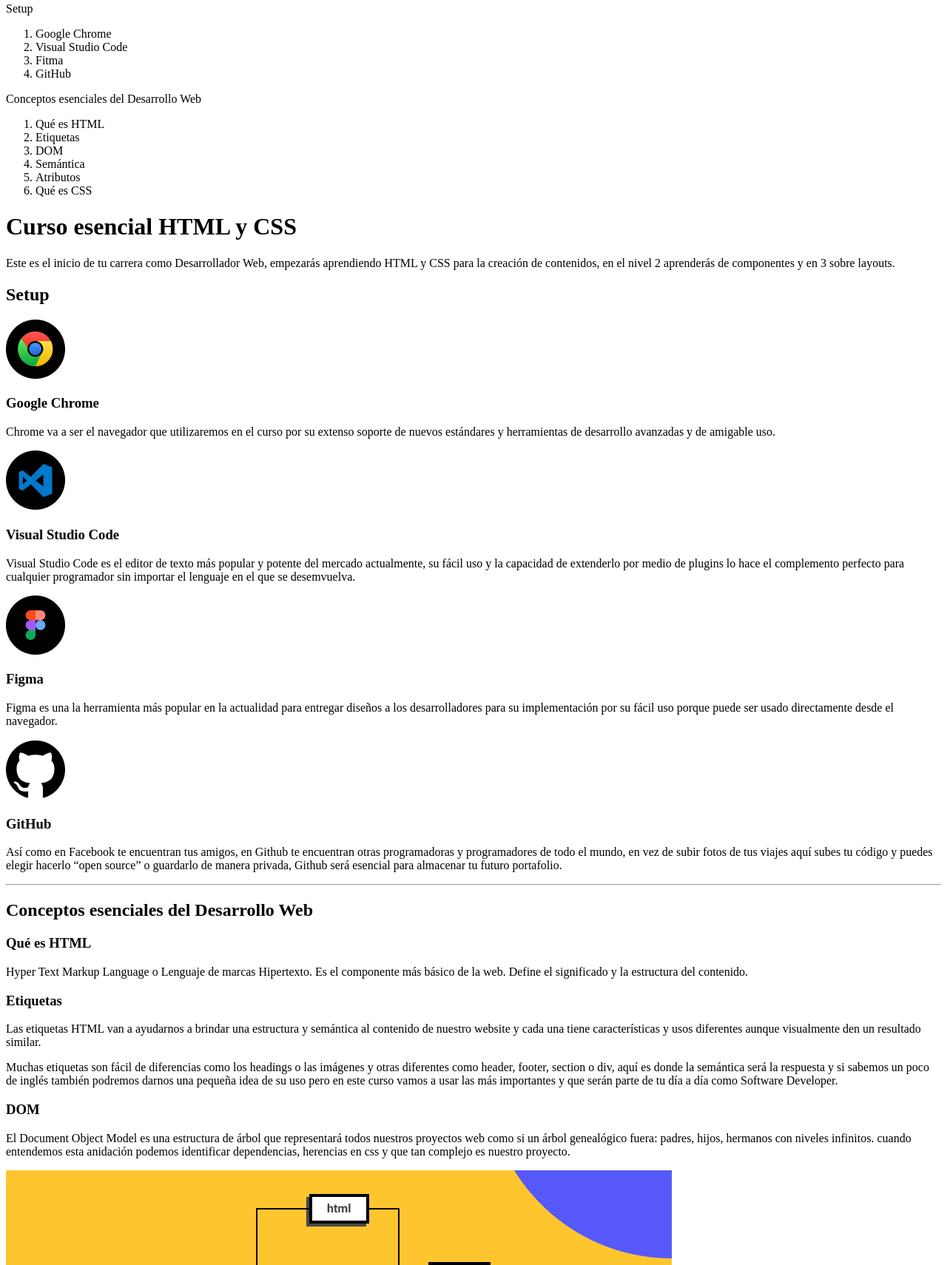
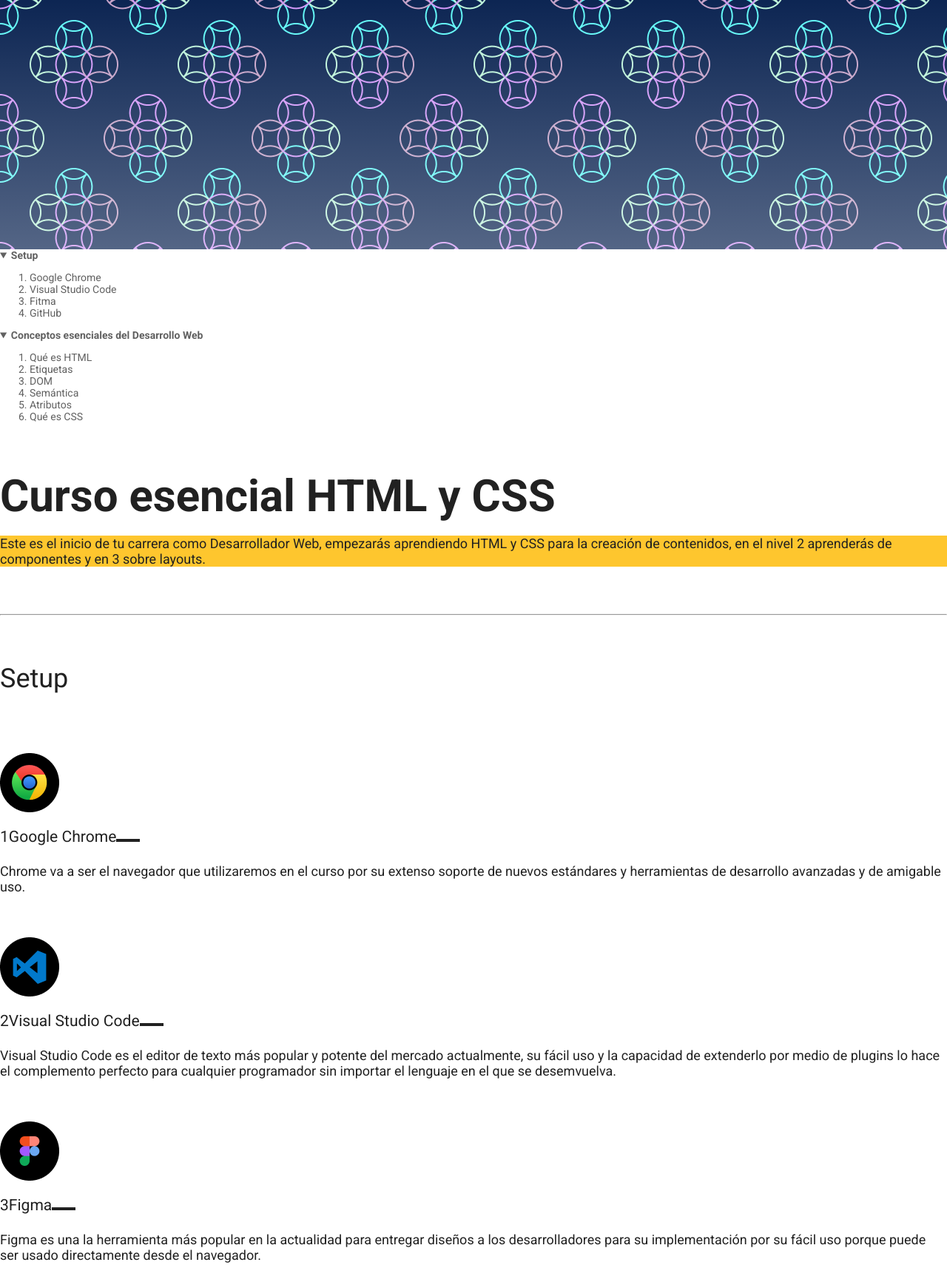
Before and after one commit to Feliannys/curso-esencial-html-css, a plain HTML site: page index.html in a window 1280 px wide. Shown: the part 13-1723 px from the top of the page at 74% size. Drawn offline with Linux system fonts and the light colour scheme.

Commit message:
agregandoMargenes

```diff
--- /dev/null
+++ b/css/styles.css
@@ -0,0 +1,151 @@
+/* @font-face {
+    font-family:"charter";
+    src: url("../fonts/charter-regular.otf");
+    font-style: normal;
+    font-weight: 400;
+}
+
+@font-face {
+    font-family:"charter";
+    src: url("../fonts/charter-italic.otf");
+    font-style: italic;
+    font-weight: 400;
+}
+
+@font-face {
+    font-family:"charter";
+    src: url("../fonts/charter-bold.otf");
+    font-style: normal;
+    font-weight: bold;
+}
+
+@font-face {
+    font-family:"charter";
+    src: url("../fonts/charter-bold-italic.otf");
+    font-style: italic;
+    font-weight: bold;
+}*/
+
+/* La pseudo clase root es el elemento mas superior en el html  */
+:root {
+    font-size: 18px;
+    --gray30: #212121;
+    --gray20: #212429;
+    --gray15: #424242;
+    --gray10: #616161;
+}
+
+body {
+    color: var(--gray30);
+    font-family: 'Roboto', sans-serif;
+    margin: 0;
+
+    /* font-family: "charter"; Asi se agregan fuentes personalizadas */
+}
+
+a {
+    color: var(--gray30);
+}
+
+header{
+    font-size: 14px;
+    color: var(--gray10);
+}
+
+header a {
+    color: var(--gray10);
+    text-decoration: none;
+}
+
+header a:hover{
+    color: var(--gray30);
+}
+
+nav details summary {
+    font-weight: bold;
+}
+
+h1 {
+    font-size: 60px;
+    /* font-size: 3,75em; Equivale a los 60px pasados a em. Se divide 60/16 ya que el HTML viene por defecto con 16px y es el elemento padre del h1. Igual abajo -manito señalando hacia abajo- */
+    margin: 64px 0 16px;
+}
+
+h1 ~ p {
+    background: #FEC62E;
+    margin-bottom: 64px;
+}
+
+hr {
+    margin: 64px 0;
+}
+
+h2{
+    font-size: 2em;
+    margin: 64px 0 40px;
+    font-weight: normal;
+}
+
+h3 {
+    font-size: 1,5em;
+    margin: 16px 0 24px;
+    font-weight: normal;
+}
+
+pre {
+    background: #FEC62E;
+}
+
+blockquote {
+    margin: 32px 0;
+}
+
+.hero {
+    background-image: linear-gradient(to top, rgba(255, 255, 255, .3), transparent), url('../img/patron.png');
+    height: 350px;
+}
+
+.section-content{
+    margin-top: 164px;
+}
+
+.section-content:first-of-type{
+    margin: 0;
+}
+
+.section-content ol li {
+    line-height: 24px;
+}
+
+
+.section-content ul li{
+    margin-bottom: 16px;
+}
+
+.section-content + hr {
+    display: none;
+}
+
+.section-content {
+    counter-reset: titleList;
+}
+
+.section-content h3 {
+    counter-increment: titleList;
+}
+
+.section-content h3::before {
+    content: counter(titleList);
+}
+
+.section-content h3::after {
+    content: '';
+    width: 32px;
+    height: 4px;
+    background: var(--gray30);
+    display: inline-block;
+}
+
+.section-content img {
+    margin-top: 40px;
+}
--- a/index.html
+++ b/index.html
@@ -4,84 +4,122 @@
     <meta charset="UTF-8">
     <meta http-equiv="X-UA-Compatible" content="IE=edge">
     <meta name="viewport" content="width=device-width, initial-scale=1.0">
+    <link rel="stylesheet" href="./css/styles.css">
+    <link rel="preconnect" href="https://fonts.googleapis.com">
+    <link rel="preconnect" href="https://fonts.gstatic.com" crossorigin>
+    <link href="https://fonts.googleapis.com/css2?family=Roboto:ital,wght@0,400;0,700;1,400;1,700&display=swap" rel="stylesheet">
     <title>Document</title>
 </head>
 <body>
+    <div class="hero"></div>
     <header>
         <nav>
-            <p>Setup</p>
+            <details open>
+                <summary> Setup </summary>
                 <ol>
-                <li>Google Chrome</li>
-                <li>Visual Studio Code</li>
-                <li>Fitma</li>
-                <li>GitHub</li>
+                    <li><a href="#google-chrome">Google Chrome</a></li>
+                    <li><a href="#vsc">Visual Studio Code</a></li>
+                    <li><a href="#figma">Fitma</a></li>
+                    <li><a href="#github">GitHub</a></li>
                 </ol>
-            <p>Conceptos esenciales del Desarrollo Web</p>
+            </details>
+            <details open>
+                <summary> Conceptos esenciales del Desarrollo Web </summary>
                 <ol>
-                <li>Qué es HTML</li>
-                <li>Etiquetas</li>
-                <li>DOM</li>
-                <li>Semántica</li>
-                <li>Atributos</li>
-                <li>Qué es CSS</li>
+                    <li><a href="#html">Qué es HTML</a></li>
+                    <li><a href="#etiquetas">Etiquetas</a></li>
+                    <li><a href="#dom">DOM</a></li>
+                    <li><a href="#semantica">Semántica</a></li>
+                    <li><a href="#atributos">Atributos</a></li>
+                    <li><a href="#css">Qué es CSS</a></li>
                 </ol>
+            </details>
         </nav>
     </header>
 
+    <main>
         <h1>
             Curso esencial HTML y CSS
         </h1>
         <p>
             Este es el inicio de tu carrera como Desarrollador Web, empezarás aprendiendo HTML y CSS para la creación de contenidos, en el nivel 2 aprenderás de componentes y en 3 sobre layouts.
         </p>
+        <hr>
 
+        <section class="section-content">
             <h2>
                 Setup
             </h2>
 
-    <img src="/img/google-chrome.png" alt="Logo de Google Chrome" title="Logo de Google Chrome">
-    <h3>Google Chrome</h3>
+            <img src="./img/google-chrome.png" alt="Logo de Google Chrome" title="Logo de Google Chrome">
+            <h3 id="google-chrome" >Google Chrome</h3>
             <p>Chrome va a ser el navegador que utilizaremos en el curso por su extenso soporte de nuevos estándares y herramientas de desarrollo avanzadas y de amigable uso.</p>
 
-    <img src="/img/visual-studio-code.png" alt="Logo de Visual Studio Code" title="Logo de Visual Studio Code">
-    <h3>Visual Studio Code</h3>
+            <img src="./img/visual-studio-code.png" alt="Logo de Visual Studio Code" title="Logo de Visual Studio Code">
+            <h3 id="vsc" >Visual Studio Code</h3>
             <p>Visual Studio Code es el editor de texto más popular y potente del mercado actualmente, su fácil uso y la capacidad de extenderlo por medio de plugins lo hace el complemento perfecto para cualquier programador sin importar el lenguaje en el que se desemvuelva.</p>
 
-    <img src="/img/figma.png" alt="Logo de Figma" title="Logo de Figma">
-    <h3>Figma</h3>
+            <img src="./img/figma.png" alt="Logo de Figma" title="Logo de Figma">
+            <h3 id="figma">Figma</h3>
             <p>Figma es una la herramienta más popular en la actualidad para entregar diseños a los desarrolladores para su implementación por su fácil uso porque puede ser usado directamente desde el navegador.</p>
 
-    <img src="/img/github.png" alt="Logo de GitHub" title="Logo de GitHub">
-    <h3>GitHub</h3>
+            <img src="./img/github.png" alt="Logo de GitHub" title="Logo de GitHub">
+            <h3 id="github">GitHub</h3>
             <p>Así como en Facebook te encuentran tus amigos, en Github te encuentran otras programadoras y programadores de todo el mundo, en vez de subir fotos de tus viajes aquí subes tu código y puedes elegir hacerlo “open source” o guardarlo de manera privada, Github será esencial para almacenar tu futuro portafolio.</p>
+            <blockquote>
+                <p>
+                    “Este es el inicio de tu carrera como Desarrollador Web”
+                </p>
+                <p>
+                    - Leonidas Esteban
+                </p>
+            </blockquote>
+        </section>
 
         <hr>
 
+        <section class="section-content">
             <h2>
                 Conceptos esenciales del Desarrollo Web
             </h2>
 
-    <h3>Qué es HTML</h3>
+            <h3 id="html">Qué es HTML</h3>
             <p>Hyper Text Markup Language o Lenguaje de marcas Hipertexto. Es el componente más básico de la web. Define el significado y la estructura del contenido.</p>
+            <pre>
+        &lt;!DOCTYPE html&gt;
+        &lt;html lang=&quot;en&quot;&gt;
+        &lt;head&gt;
+        &lt;meta charset=&quot;UTF-8&quot;&gt;
+        &lt;meta http-equiv=&quot;X-UA-Compatible&quot; content=&quot;IE=edge&quot;&gt;
+        &lt;meta name=&quot;viewport&quot; content=&quot;width=device-width, initial-scale=1.0&quot;&gt;
+        &lt;title&gt;Document&lt;/title&gt;
+        &lt;/head&gt;
+        &lt;body&gt;
 
-    <h3>Etiquetas</h3>
+        &lt;/body&gt;
+        &lt;/html&gt;
+            </pre>
+
+            <h3 id="etiquetas">Etiquetas</h3>
             <p>Las etiquetas HTML van a ayudarnos a brindar una estructura y semántica al contenido de nuestro website y cada una tiene características y usos diferentes aunque visualmente den un resultado similar.</p>
             <p>Muchas etiquetas son fácil de diferencias como los headings o las imágenes y otras diferentes como header, footer, section o div, aquí es donde la semántica será la respuesta y si sabemos un poco de inglés también podremos darnos una pequeña idea de su uso pero en este curso vamos a usar las más importantes y que serán parte de tu día a día como Software Developer.</p>
 
-    <h3>DOM</h3>
+            <h3 id="dom">DOM</h3>
             <p>El Document Object Model es una estructura de árbol que representará todos nuestros proyectos web como si un árbol genealógico fuera: padres, hijos, hermanos con niveles infinitos. cuando entendemos esta anidación podemos identificar dependencias, herencias en css y que tan complejo es nuestro proyecto.</p>
-    <img src="/img/dom.png" alt="Estructura de árbol que representa el Document Object Model" title="Estructura de árbol que representa el Document Object Model">
+            <img src="./img/dom.png" alt="Estructura de árbol que representa el Document Object Model" title="Estructura de árbol que representa el Document Object Model">
 
-    <h3>Semántica</h3>
+            <h3 id="semantica">Semántica</h3>
             <p>La semántica le brinda sentido a cada elemento existen en un sitio web, algunos elementos será meramente decorativos y no deben significar nada pero otros serán títulos y deberán estar en diferente jerarquías o alguna secciones serán más relevantes que otras, esto ayudará a los motores de búsqueda como Google o Duck Duck Go a diferenciar tu contenido, categorizar y será la herramientas más valiosa para estar en los primeros resultados de búsqueda SEO. También ayudará a la accesibilidad de tu sitio web, para que personas con habilidades diferentes puedan entender cada contenido.</p>
 
-    <h3>Atributos</h3>
+            <h3 id="atributos">Atributos</h3>
             <p>Los atributos le dan características extra a las etiquetas para complementar información y son pre programadas por el navegador, algunos atributos funcionan en todas las etiquetas de la misma forma como ‘class’ pero otros atributos funcionan en solo alguna etiquetas como src</p>
 
-    <h3>CSS</h3>
+            <h3 id="css">CSS</h3>
             <p>Hojas de Estilo en Cascada (del inglés Cascading Style Sheets) o CSS es el lenguaje de estilos utilizado para describir la presentación de documentos HTML</p>
-    <img src="/img/css.png" alt="Imagen en representación de CSS" title="Representacion de CSS">
+            <img src="./img/css.png" alt="Imagen en representación de CSS" title="Representacion de CSS">
+        </section>
 
+        <section class="section-content">
             <h2>
                 Modelo de caja
             </h2>
@@ -112,7 +150,13 @@
             </ul>
 
             <h3>Modelo de caja</h3>
-    <img src="/img/modelo-de-caja.png" alt="">
+            <img src="./img/modelo-de-caja.png" alt="Ejemplo de modelo de caja" title="Ejemplo de modelo de caja">
+            <p>
+                Si tienes alguna duda escribeme a
+                <a href="mailto:me@leonidasesteban.com">me@leonidasesteban.com</a>
+            </p>
+        </section>
+    </main>
 
 
 
```
Also changed, not shown: fonts/charter-bold-italic.otf (added), fonts/charter-bold.otf (added), fonts/charter-italic.otf (added), fonts/charter-regular.otf (added), img/patron.png (added). Lines whose indentation alone changed are shown as unchanged.
